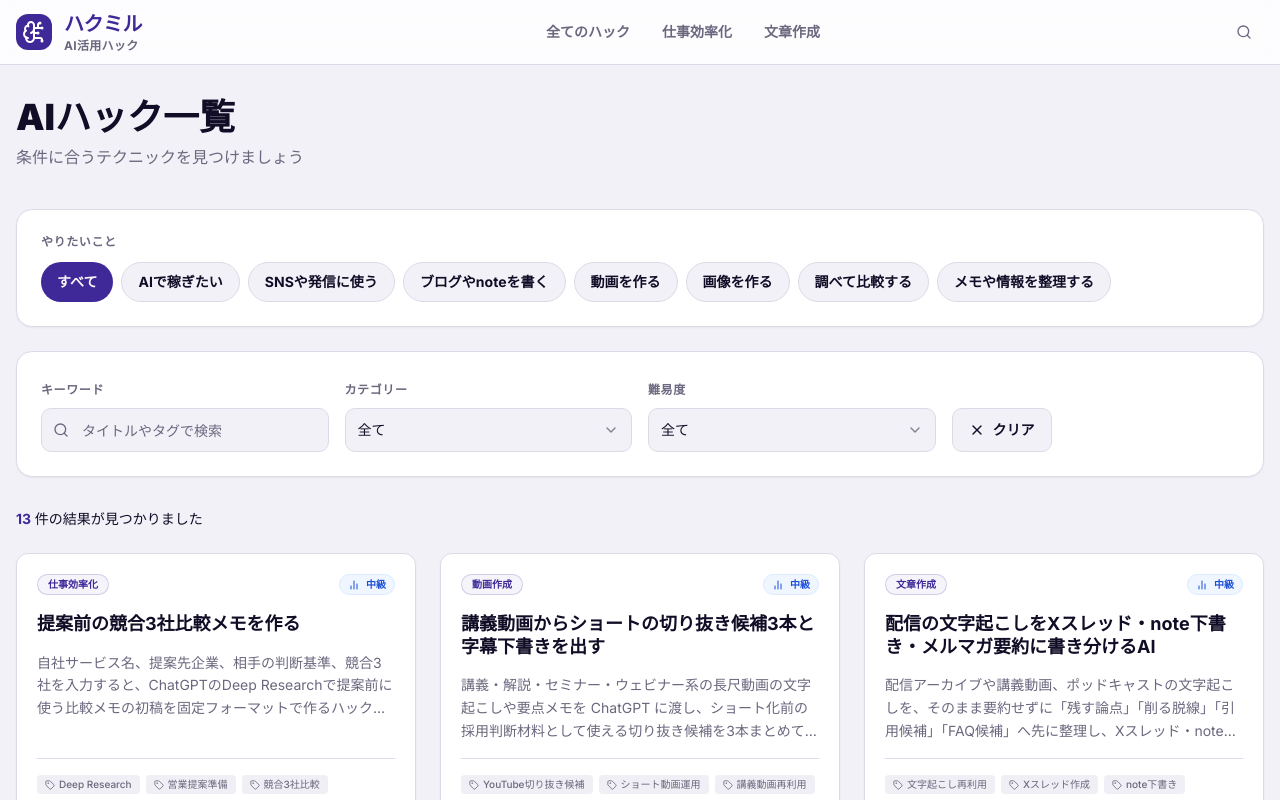
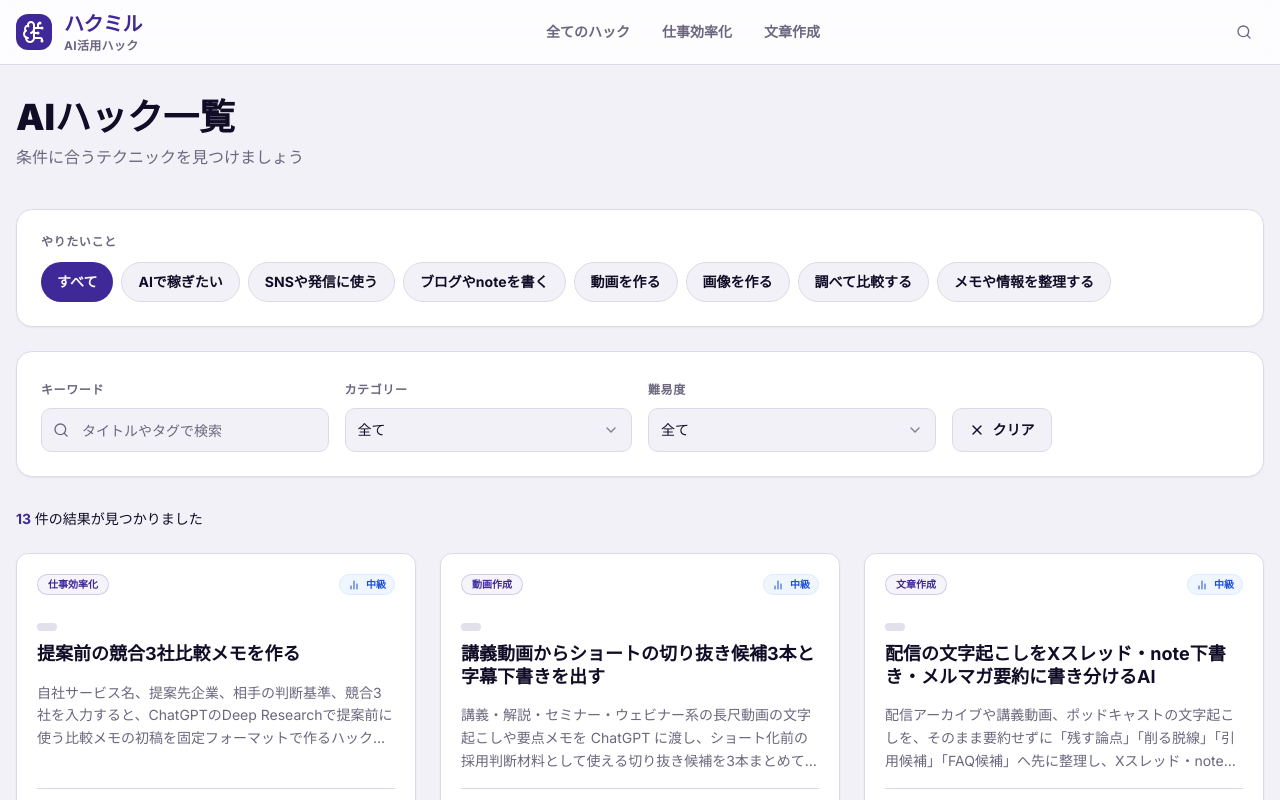
Before and after one commit to tools-labo/hakumiru, a Next.js app: page /hacks in a window 1280 px wide. Shown: the top 800 px of the page. Built offline with nearby package versions, Linux system fonts and the light colour scheme.

Commit message:
Update HackCard.tsx

```diff
--- a/src/components/HackCard.tsx
+++ b/src/components/HackCard.tsx
@@ -1,7 +1,7 @@
 "use client";
 
 import Link from "next/link";
-import { Hack, difficultyLabels } from "@/app/lib/types";
+import { Hack, difficultyLabels, goalLabels } from "@/app/lib/types";
 import { Badge } from "@/components/ui/badge";
 import { Card, CardContent, CardHeader } from "@/components/ui/card";
 import { Tag, BarChart2 } from "lucide-react";
@@ -39,6 +39,12 @@ export function HackCard({ hack }: HackCardProps) {
             </div>
           </div>
 
+          <div className="mb-2">
+            <span className="inline-flex items-center rounded-full bg-secondary px-2.5 py-1 text-[10px] font-bold text-muted-foreground">
+              {goalLabels[hack.goal]}
+            </span>
+          </div>
+
           <h3 className="text-lg font-bold leading-tight group-hover:text-primary transition-colors line-clamp-2">
             {hack.title}
           </h3>
```
